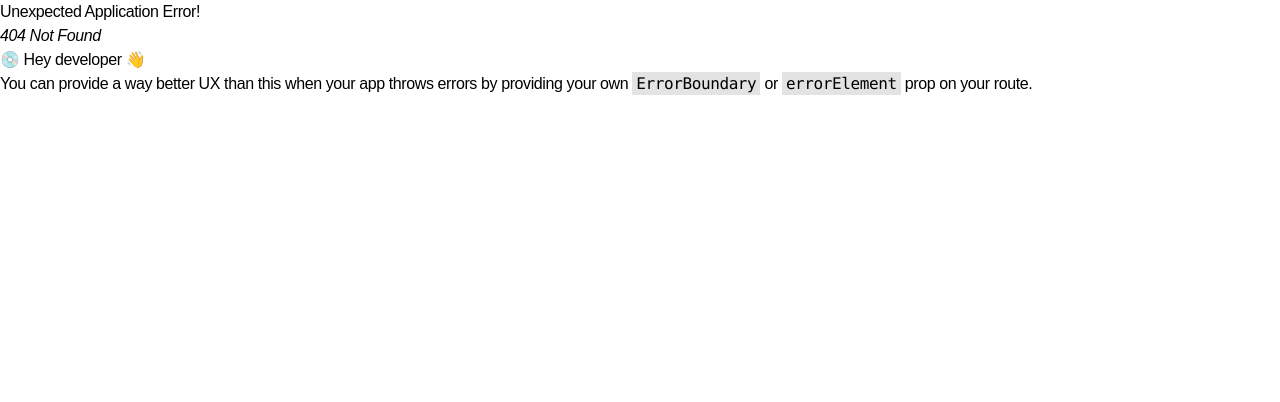
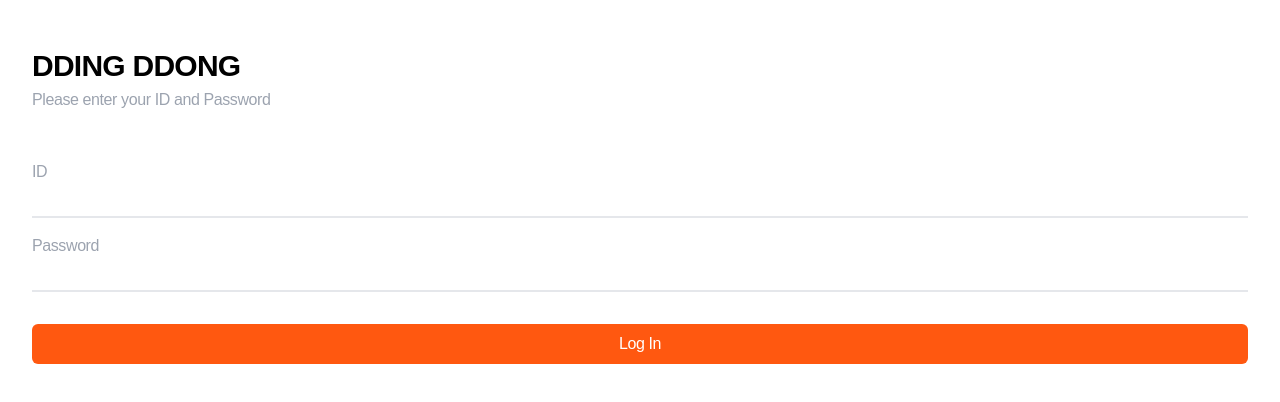
Before and after one commit to TableService-DD/DD-WebView, a React (Vite) app: page /signup in a window 1280 px wide. Before the commit this address had no page. Shown: the top 402 px of the page. Built offline with nearby package versions, Linux system fonts and the light colour scheme; a web font is replaced by a local one.

Commit message:
[ADD] SignUpPage

```diff
--- a/index.html
+++ b/index.html
@@ -11,6 +11,6 @@
   </head>
   <body>
     <div id="root"></div>
-    <script type="module" src="/src/main.tsx"></script>
+    <script type="module" src="/src/index.tsx"></script>
   </body>
 </html>
--- a/src/App.tsx
+++ b/src/App.tsx
@@ -1,8 +1,8 @@
-import { Outlet } from 'react-router-dom';
+import { Outlet } from "react-router-dom";
 
 function App() {
   return (
-    <div className="">
+    <div>
       <Outlet />
     </div>
   );
--- a/src/main.tsx
+++ b/src/index.tsx
@@ -10,6 +10,7 @@ import FakeDetail from "./pages/FakeDetail.tsx";
 import OrderList from "./pages/OrderList.tsx";
 import FakeOrder from "./pages/FakeOrder.tsx";
 import CartList from "./pages/CartList.tsx";
+import SignUpPage from "./pages/SignUpPage.tsx";
 
 const router = createBrowserRouter([
   {
@@ -23,6 +24,10 @@ const router = createBrowserRouter([
       {
         path: "login",
         element: <LoginPage />,
+      },
+      {
+        path: "signup",
+        element: <SignUpPage />,
       },
       {
         path: "stock/:storeName/:tableNumber",
--- a/src/pages/Order.tsx
+++ b/src/pages/Order.tsx
@@ -1,28 +1,28 @@
-import { useEffect, useState } from 'react';
-import { useNavigate, useParams } from 'react-router-dom';
-import { getStocks, tmpGetMenus } from '../api/stocks';
-import { FoodItem, Menu, Stock } from '../util/types';
-import StoreHeader from '../components/StoreHeader';
-import MenuCard from '../components/MenuCard';
-import '../style/styles.css';
-import Carts from '../components/Carts';
-import { CartItem, getCarts } from '../api/carts';
-import CartItemBtn from '../components/CartItemBtn';
+import { useEffect, useState } from "react";
+import { useNavigate, useParams } from "react-router-dom";
+import { getStocks, tmpGetMenus } from "../api/stocks";
+import { FoodItem, Menu, Stock } from "../util/types";
+import StoreHeader from "../components/StoreHeader";
+import MenuCard from "../components/MenuCard";
+import "../style/styles.css";
+import Carts from "../components/Carts";
+import { CartItem, getCarts } from "../api/carts";
+import CartItemBtn from "../components/CartItemBtn";
 function Order() {
   const navigate = useNavigate();
-  const { storeName = 'Default Store', tableNumber = '0' } = useParams<{
+  const { storeName = "Default Store", tableNumber = "0" } = useParams<{
     storeName?: string;
     tableNumber?: string;
   }>();
   const [menuData, setMenuData] = useState<Stock[] | null>(null);
-  const [selectedCategory, setSelectedCategory] = useState<string>('SET');
+  const [selectedCategory, setSelectedCategory] = useState<string>("SET");
   const category: string[] = [
-    'SET',
-    'MAIN',
-    'PREMIUM',
-    'SALAD',
-    'SIDE',
-    'DRINK',
+    "SET",
+    "MAIN",
+    "PREMIUM",
+    "SALAD",
+    "SIDE",
+    "DRINK",
   ];
   // useEffect(() => {
   //   const fetchData = async () => {
@@ -32,13 +32,13 @@ function Order() {
   //   fetchData();
   // }, []);
   useEffect(() => {
-    localStorage.setItem('tableNumber', '1');
+    localStorage.setItem("tableNumber", "1");
     const fetchData = async () => {
-      const menus = await tmpGetMenus();
+      const menus = await getStocks();
       setMenuData(menus);
     };
     fetchData();
-  });
+  }, []);
   // CART  DATA
 
   // const [cart, setCart] = useState<CartItem[]>([]);
@@ -66,7 +66,7 @@ function Order() {
             <span
               className={`rounded-xl absolute bottom-0 left-1/2 transform -translate-x-1/2 h-[3px] animated-width
       ${
-        selectedCategory === item ? 'w-full bg-gradient-to-r bg-black' : 'w-0'
+        selectedCategory === item ? "w-full bg-gradient-to-r bg-black" : "w-0"
       }`}
             />
             {item}
--- /dev/null
+++ b/src/pages/SignUpPage.tsx
@@ -0,0 +1,93 @@
+import React, { useState } from "react";
+import { HashLoader } from "react-spinners";
+import { UserInfo, getLogin } from "../api/auth";
+import { useNavigate } from "react-router-dom";
+
+function SignUpPage() {
+  const [userInfo, setUserInfo] = useState<UserInfo>({ id: "", pw: "" });
+  const [isLoading, setIsLoading] = useState(false);
+  const navigate = useNavigate();
+  const handleChange = (e: React.ChangeEvent<HTMLInputElement>) => {
+    const { name, value } = e.target;
+    setUserInfo({
+      ...userInfo,
+      [name]: value,
+    });
+  };
+
+  const handleSubmit = async (e: React.FormEvent<HTMLFormElement>) => {
+    e.preventDefault();
+    setIsLoading(true);
+    const tokens = await getLogin(userInfo);
+
+    setIsLoading(false);
+
+    if (tokens) {
+      const storeName = "Starbucks";
+      const tableNumber = "1";
+      navigate(`/order/${storeName}/${tableNumber}`);
+    } else {
+      alert("Login Failed");
+    }
+  };
+
+  return (
+    <section className="px-8 py-12 flex flex-col gap-4 relative">
+      {isLoading ? (
+        <div className="absolute z-10 w-3/4 h-[60%] gap-4 p-4 pb-2 bg-white ring-gray-400 ring-4 shadow-md flex flex-col items-center justify-around rounded-xl top-1/2 left-1/2 transform -translate-x-1/2 -translate-y-[20%]">
+          <h1 className="text-primary text-3xl font-bold">로딩 중...</h1>
+          <HashLoader size={100} color={"#FF6A00"} loading={true} />
+          <button
+            className="bg-gray-500 text-white p-2  w-full px-6 rounded-md"
+            onClick={() => setIsLoading(false)}
+          >
+            취소하기
+          </button>
+        </div>
+      ) : null}
+
+      <div className="flex flex-col mb-4">
+        <h1 className="text-3xl font-bold mb-1">DDING DDONG</h1>
+        <span className="text-md text-gray-400">
+          Please enter your ID and Password
+        </span>
+      </div>
+      <form onSubmit={handleSubmit} className="flex flex-col my-4 gap-2">
+        <div className="flex flex-col mb-2">
+          <label htmlFor="id" className="text-gray-400 text-md text-start">
+            ID
+          </label>
+          <input
+            type="text"
+            id="id"
+            name="id"
+            className="border-b-2 px-3 py-1 focus:outline-transparent"
+            value={userInfo.id}
+            onChange={handleChange}
+          />
+        </div>
+        <div className="flex flex-col mb-2">
+          <label htmlFor="pw" className="text-gray-400 text-md text-start">
+            Password
+          </label>
+          <input
+            type="password"
+            id="pw"
+            name="pw"
+            className="border-b-2 px-3 py-1 focus:outline-transparent"
+            value={userInfo.pw}
+            onChange={handleChange}
+          />
+        </div>
+        <button
+          type="submit"
+          className="w-full p-2 bg-primary text-white rounded-md mt-4"
+        >
+          Log In
+        </button>
+      </form>
+    </section>
+  );
+}
+
+export default SignUpPage;
```
Also changed, not shown: 2 other files (tests, documents, lock files or other folders).
